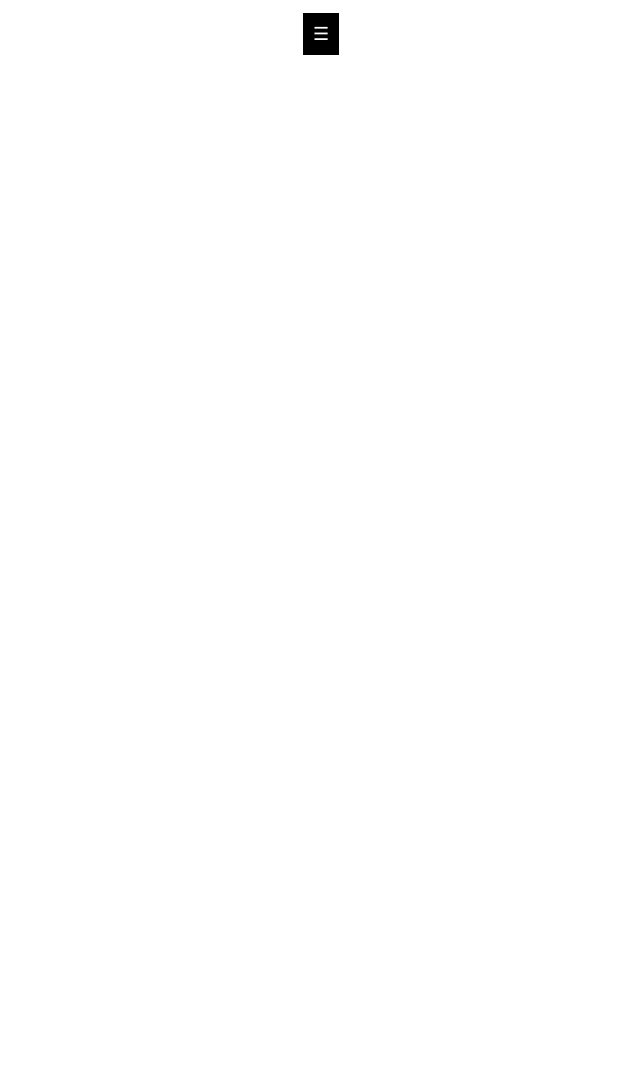
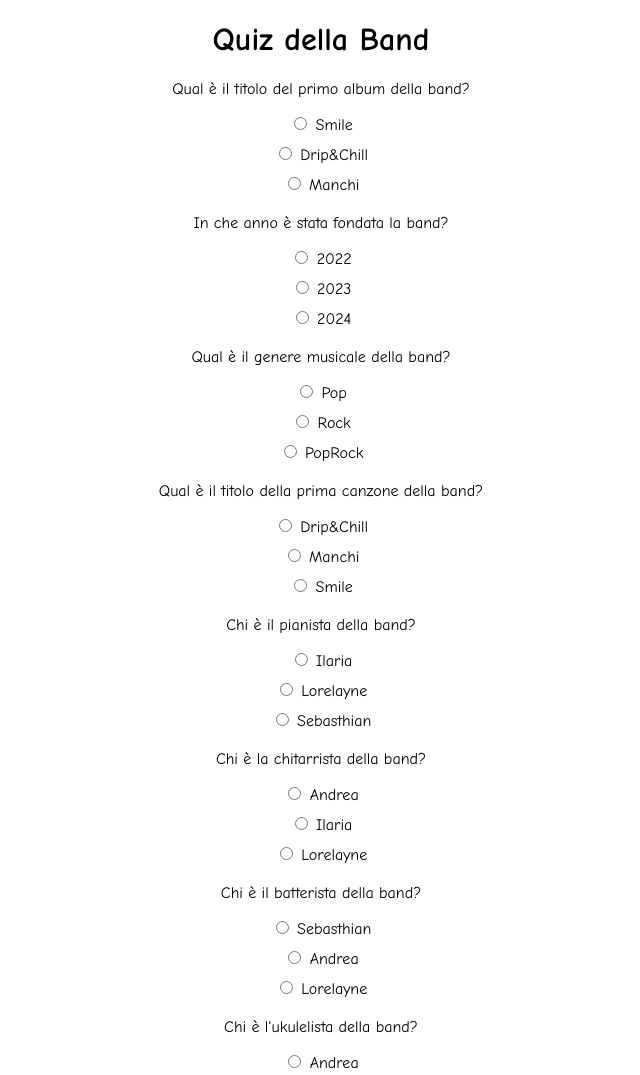
Before and after one commit to Dripperer/Dripperer_Quest, a plain HTML site: page index.html in a window 1280 px wide. Shown: the top 1075 px of the page, without its empty margins (319-959 px from the left). Before the commit the page ends 800 px from the top, so only its background shows below. Drawn offline with Linux system fonts and the light colour scheme.

Commit message:
Add files via upload

```diff
--- a/index.html
+++ b/index.html
@@ -3,39 +3,120 @@
 <head>
     <meta charset="UTF-8">
     <meta name="viewport" content="width=device-width, initial-scale=1.0">
-    <title>DRIPPERER QUEST</title>
-    <link rel="stylesheet" href="style.css">
+    <title>Quiz della Band</title>
+    <style>
+        body {
+            font-family: 'Comic Sans MS', cursive, sans-serif;
+            background-color: white;
+            color: black;
+        }
+        .container {
+            width: 50%;
+            margin: auto;
+            text-align: center;
+        }
+        .question {
+            margin: 20px 0;
+        }
+        .options {
+            margin: 10px 0;
+        }
+        .button {
+            margin: 20px 0;
+        }
+    </style>
 </head>
 <body>
-    <div id="menu">
-        <button id="menuButton">☰</button>
-        <div id="menuContent">
-            <button id="loginBtn">Accedi / Registrati</button>
-            <button id="homeBtn">Home</button>
-            <button id="leaderboardBtn">Classifica</button>
-        </div>
+    <div class="container">
+        <h1>Quiz della Band</h1>
+        <div id="quiz"></div>
+        <button class="button" onclick="submitQuiz()">Invia Risposte</button>
     </div>
 
-    <div id="login" class="page">
-        <h1>Login / Registrati</h1>
-        <input type="text" id="username" placeholder="Username">
-        <input type="password" id="password" placeholder="Password">
-        <button id="loginSubmit">Accedi</button>
-        <button id="registerSubmit">Registrati</button>
-    </div>
+    <script>
+        const questions = [
+            {
+                question: "Qual è il titolo del primo album della band?",
+                options: ["Smile", "Drip&Chill", "Manchi"],
+                answer: "Smile"
+            },
+            {
+                question: "In che anno è stata fondata la band?",
+                options: ["2022", "2023", "2024"],
+                answer: "2023"
+            },
+            {
+                question: "Qual è il genere musicale della band?",
+                options: ["Pop", "Rock", "PopRock"],
+                answer: "PopRock"
+            },
+            {
+                question: "Qual è il titolo della prima canzone della band?",
+                options: ["Drip&Chill", "Manchi", "Smile"],
+                answer: "Drip&Chill"
+            },
+            {
+                question: "Chi è il pianista della band?",
+                options: ["Ilaria", "Lorelayne", "Sebasthian"],
+                answer: "Lorelayne"
+            },
+            {
+                question: "Chi è la chitarrista della band?",
+                options: ["Andrea", "Ilaria", "Lorelayne"],
+                answer: "Ilaria"
+            },
+            {
+                question: "Chi è il batterista della band?",
+                options: ["Sebasthian", "Andrea", "Lorelayne"],
+                answer: "Sebasthian"
+            },
+            {
+                question: "Chi è l'ukulelista della band?",
+                options: ["Andrea", "Ilaria", "Sebasthian"],
+                answer: "Andrea"
+            },
+            {
+                question: "Quanti membri aveva inizialmente la band?",
+                options: ["4", "5", "6"],
+                answer: "5"
+            },
+            {
+                question: "Qual è il titolo della prossima canzone della band?",
+                options: ["Manchi", "Drip&Chill", "Smile"],
+                answer: "Manchi"
+            },
+        ];
 
-    <div id="home" class="page" style="display:none;">
-        <h1>DRIPPERER QUEST</h1>
-        <div id="questionsList"></div>
-        <input type="text" id="videoLinks" placeholder="Inserisci massimo 5 link TikTok/Shorts">
-        <button id="submitVideos">Invia Video</button>
-    </div>
+        function loadQuiz() {
+            const quizContainer = document.getElementById('quiz');
+            questions.forEach((q, index) => {
+                const questionElement = document.createElement('div');
+                questionElement.classList.add('question');
+                questionElement.innerHTML = `<p>${q.question}</p>`;
+                q.options.forEach((option) => {
+                    questionElement.innerHTML += `
+                        <div class="options">
+                            <input type="radio" name="question${index}" value="${option}"> ${option}
+                        </div>
+                    `;
+                });
+                quizContainer.appendChild(questionElement);
+            });
+        }
 
-    <div id="leaderboard" class="page" style="display:none;">
-        <h1>Classifica Settimanale</h1>
-        <div id="leaderboardList"></div>
-    </div>
+        function submitQuiz() {
+            let score = 0;
+            questions.forEach((q, index) => {
+                const selectedOption = document.querySelector(`input[name="question${index}"]:checked`);
+                if (selectedOption && selectedOption.value === q.answer) {
+                    score++;
+                }
+            });
+            alert(`Hai totalizzato ${score} punti su ${questions.length}.`);
+        }
 
-    <script src="script.js"></script>
+        // Carica il quiz quando la pagina è pronta
+        window.onload = loadQuiz;
+    </script>
 </body>
 </html>
```
